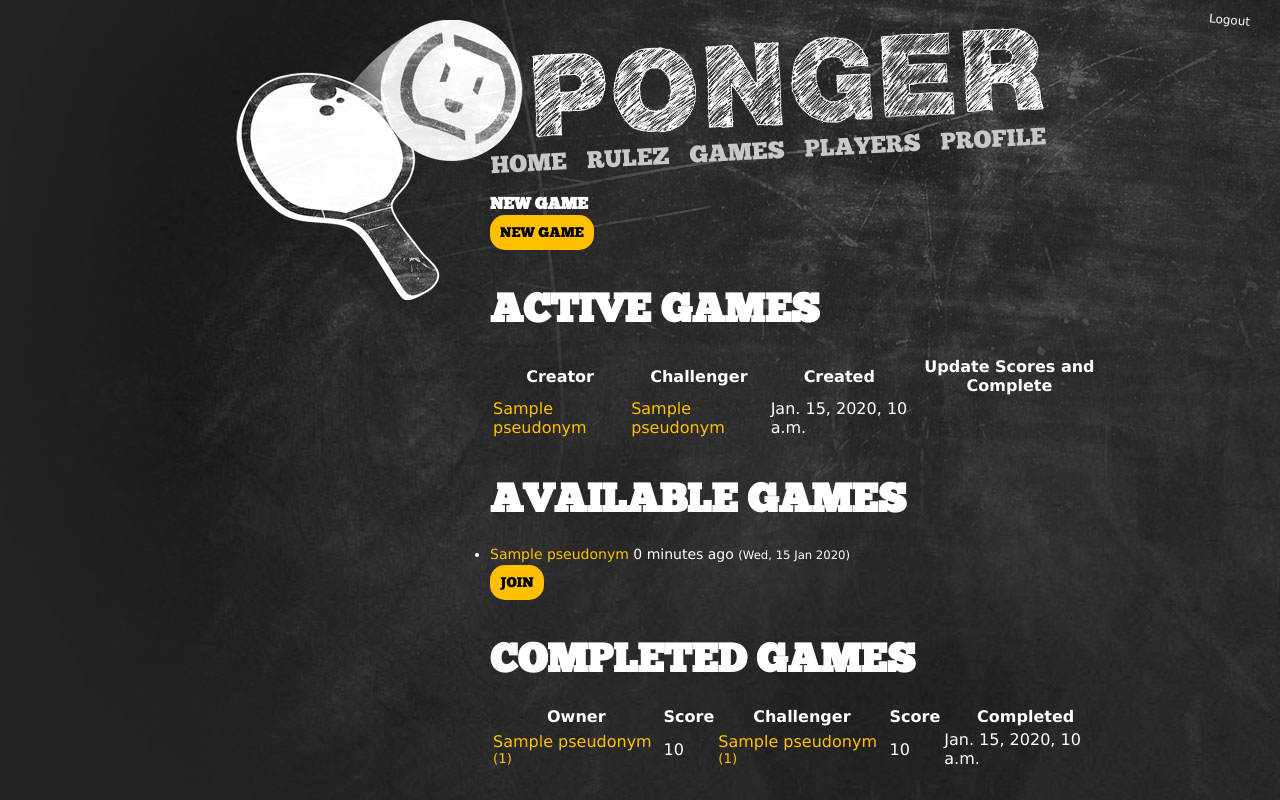
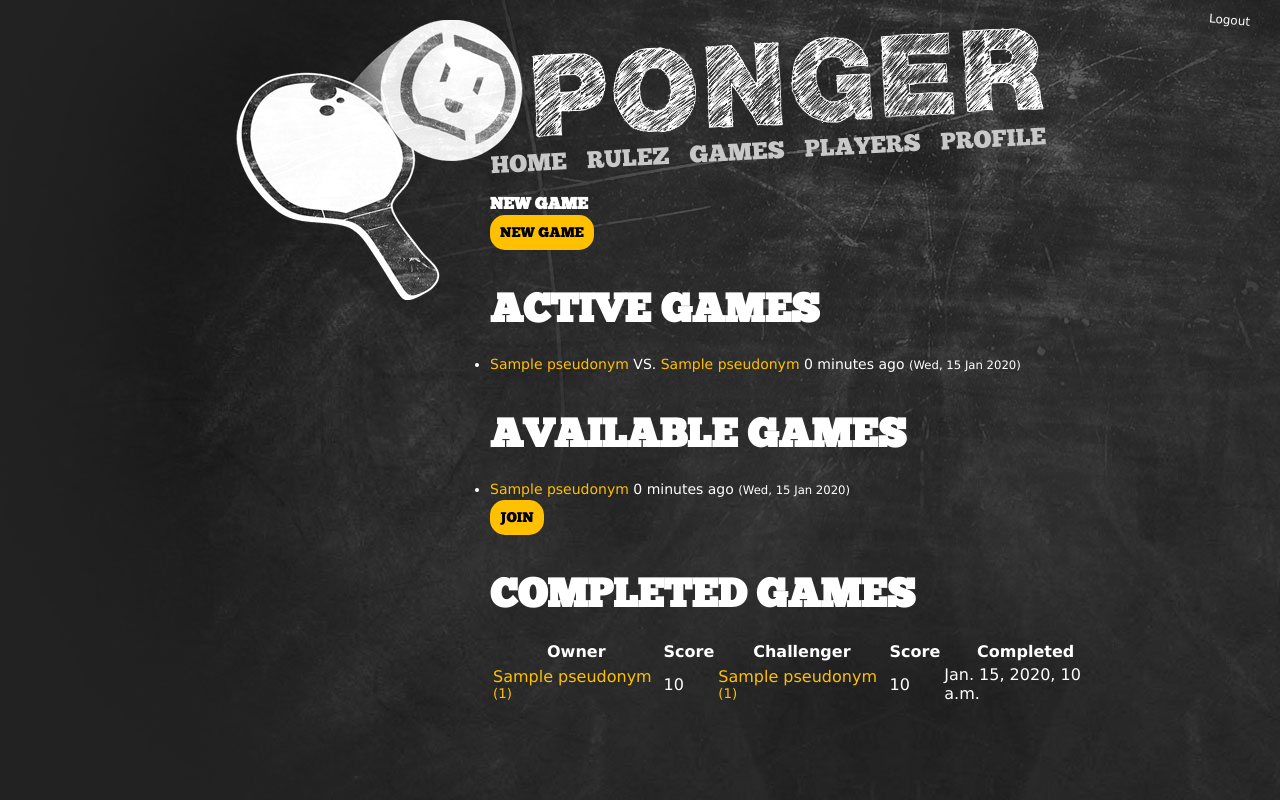
Before and after one commit to oby1/oponger, a Django app: template templates/games.html in a window 1280 px wide. Run offline with Django 3.2, Linux system fonts and the light colour scheme; the template is opened without the code that fills it: most values are stand-ins (such as "Sample title", 1, 10 or a date in 2020).

Commit message:
Unordered list instead of table. Easier to understand. Hopefully garrett can use real styling instead of these <br />'s.

```diff
--- a/templates/partials/active_games.html
+++ b/templates/partials/active_games.html
@@ -1,37 +1,28 @@
 <h2>Active Games</h2>
 {% if active_games %}
-<table>
-  <tr>
-    <th>Creator</th>
-    <th>Challenger</th>
-    <th>Created</th>
-    <th>Update Scores and Complete</th>
-  </tr>
+<ul>
   {% for game in active_games %}
-  <tr class="game">
-    <td>
+  <li class="game">
+
       <a href="/player/{{game.player_1.key.name}}">
         {{ game.player_1.pseudonym }}
       </a>
-    </td>
 
-    <td>
+      VS.
+
       <a href="/player/{{game.player_2.key.name}}">
         {{ game.player_2.pseudonym }}
       </a>
-    </td>
-    <td>
-        {{ game.created_date }}
-    </td>
+
+    {{ game.created_date|timesince }} ago <small>({{ game.created_date|date:"D, d M Y" }})</small>
+
     {% if game.player_1.key == player.key or game.player_2.key == player.key %}
-    <td>
       {% include "partials/complete_game.html" %}
       {% include "partials/cancel_game.html" %}
-    </td>
     {% endif %}
-  </tr>
+  </li>
   {% endfor %}
-</table>
+</ul>
 {% else %}
 No active games.
 {% endif %}
--- a/templates/partials/complete_game.html
+++ b/templates/partials/complete_game.html
@@ -1,6 +1,10 @@
 <form action="/game/complete" method="post">
+  <label type="text" for="player_1_score">{{game.player_1.pseudonym }}'s score</label>
   <input type="text" name="player_1_score" class="t" />
+  <br />
+  <label type="text" for="player_2_score">{{game.player_2.pseudonym }}'s score</label>
   <input type="text" name="player_2_score" class="t" />
   <input type="hidden" name="game_id" value="{{ game.key.id }}" />
+  <br />
   <input type="submit" class="s" value="Complete" />
 </form>
```
